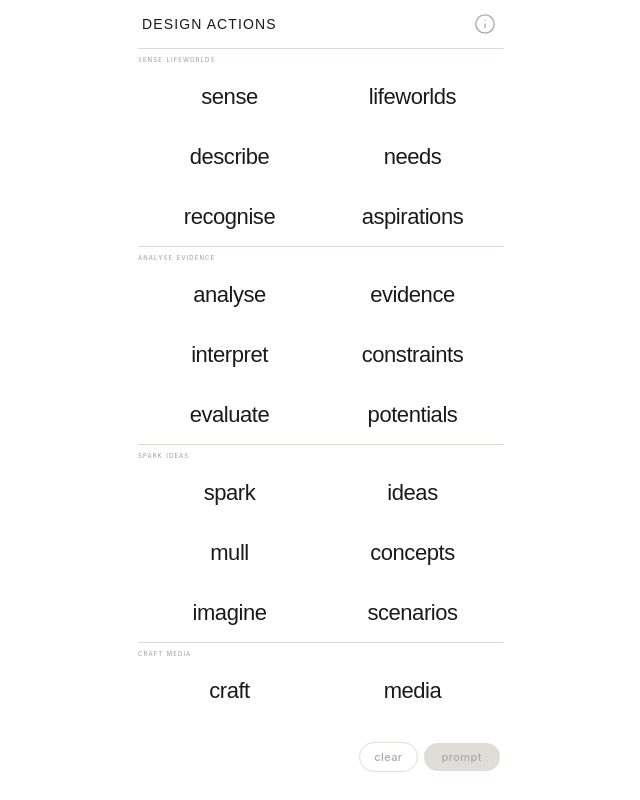
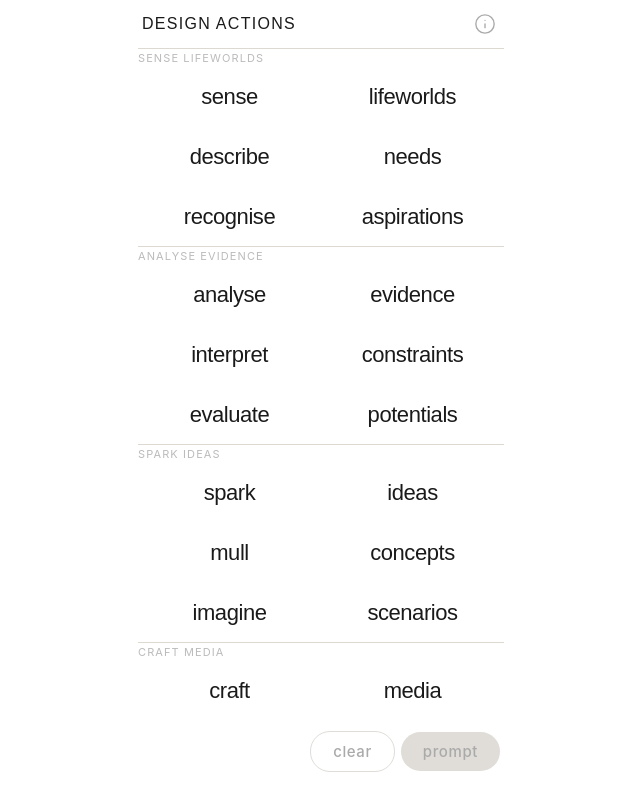
Before and after one commit to stephencairns-hash/Design-Actions, a React (Vite) app: page / in a window 1280 px wide. Shown: the whole page, without its empty margins (319-959 px from the left). Built offline with nearby package versions, Linux system fonts and the light colour scheme.

Commit message:
Increase font sizes and adjust button styles

```diff
--- a/src/App.jsx
+++ b/src/App.jsx
@@ -171,7 +171,7 @@ function GridRow({ cue, contour, pos, group, selCue, selContour, onSelect, openI
           <div style={{ background:g.tint, padding:"14px 18px" }}>
             <div style={{ display:"flex", alignItems:"flex-start", justifyContent:"space-between", gap:12 }}>
               <div style={{ flex:1 }}>
-                <p style={{ fontSize:9, textTransform:"uppercase", letterSpacing:"0.12em", color:"#1a1a1a", opacity:0.5, marginBottom:5, fontFamily:"Inter, sans-serif", textAlign: activeType === "contour" ? "right" : "left" }}>{activeType}</p>
+                <p style={{ fontSize:11, textTransform:"uppercase", letterSpacing:"0.1em", color:"#1a1a1a", opacity:0.5, marginBottom:6, fontFamily:"Inter, sans-serif", textAlign: activeType === "contour" ? "right" : "left" }}>{activeType}</p>
                 <p style={{ fontSize:17, fontStyle:"italic", color:"#1a1a1a", opacity:0.7, lineHeight:1.6, fontFamily:"Georgia, serif", textAlign: activeType === "contour" ? "right" : "left" }}>{activeItem.strap}</p>
               </div>
               <button onClick={() => onOpen(null)} style={{ background:"none", border:"none", color:"#444", fontSize:20, cursor:"pointer", padding:0, flexShrink:0 }}>&#215;</button>
@@ -204,7 +204,7 @@ function FullGrid({ openItem, onOpen, selCue, selContour, onSelect, readOnly, cl
         const contours = CONTOURS.filter(c => c.group === g.id);
         return [
           <div key={g.id + "-label"} style={{ gridColumn:"1/-1", height:18, display:"flex", alignItems:"center" }}>
-            <span style={{ fontSize:9, fontVariant:"small-caps", letterSpacing:"0.12em", color:"#999", fontFamily:"Inter, sans-serif", lineHeight:1 }}>
+            <span style={{ fontSize:11, textTransform:"uppercase", letterSpacing:"0.1em", color:"#bbb", fontFamily:"Inter, sans-serif", lineHeight:1 }}>
               {cues[0].word} {contours[0].word}
             </span>
           </div>,
@@ -414,7 +414,7 @@ export default function DesignActions() {
 
       {/* Fixed header */}
       <div data-header style={{ background:"#fff", padding:"0 16px", height:48, display:"flex", alignItems:"center" }}>
-        <h1 style={{ fontSize:14, fontWeight:500, color:fg, letterSpacing:"0.08em", textTransform:"uppercase", fontFamily:"DM Sans, sans-serif" }}>Design Actions</h1>
+        <h1 style={{ fontSize:16, fontWeight:500, color:fg, letterSpacing:"0.08em", textTransform:"uppercase", fontFamily:"DM Sans, sans-serif" }}>Design Actions</h1>
         <button onClick={() => setShowInfo(true)} style={{ marginLeft:"auto", background:"none", border:"none", cursor:"pointer", color:"#aaa", display:"flex", alignItems:"center", padding:4 }}>
           <svg width="22" height="22" viewBox="0 0 24 24" fill="none" stroke="currentColor" strokeWidth="1.5" strokeLinecap="round" strokeLinejoin="round"><circle cx="12" cy="12" r="10"/><line x1="12" y1="16" x2="12" y2="12"/><line x1="12" y1="8" x2="12.01" y2="8"/></svg>
         </button>
@@ -492,22 +492,22 @@ export default function DesignActions() {
             { label:"+ natural", fn: () => { const idx=NATURAL_PAIRS.findIndex(p=>p.cue.id===selCue?.id); const next=NATURAL_PAIRS[(idx+1)%NATURAL_PAIRS.length]; setSelCue(next.cue); setSelContour(next.contour); }},
             { label:"+ random",  fn: () => { setSelCue(CUES[Math.floor(Math.random()*CUES.length)]); setSelContour(CONTOURS[Math.floor(Math.random()*CONTOURS.length)]); }},
           ].map(t => (
-            <button key={t.label} onClick={t.fn} style={{ fontSize:10, color:"#888", border:"1px solid #e0ddd8", borderRadius:20, padding:"5px 9px", background:"none", cursor:"pointer" }}>{t.label}</button>
+            <button key={t.label} onClick={t.fn} style={{ fontSize:15, color:"#888", border:"1px solid #e0ddd8", borderRadius:20, padding:"10px 22px", background:"none", cursor:"pointer" }}>{t.label}</button>
           ))}
           {screen === "home" && (
             <button onClick={() => { setSelCue(null); setSelContour(null); setOpenItem(null); setClearKey(k => k+1); }}
-              style={{ background:"none", border:"1px solid #e0ddd8", borderRadius:20, padding:"7px 14px", fontSize:11, fontWeight:500, letterSpacing:"0.04em", color:"#aaa", cursor:"pointer" }}>
+              style={{ background:"none", border:"1px solid #e0ddd8", borderRadius:20, padding:"10px 22px", fontSize:15, fontWeight:500, letterSpacing:"0.04em", color:"#aaa", cursor:"pointer" }}>
               clear
             </button>
           )}
           {screen === "home" ? (
             <button onClick={() => { setScreen("prompt"); if (!selCue || !selContour) { setSelCue(NATURAL_PAIRS[0].cue); setSelContour(NATURAL_PAIRS[0].contour); } }}
-              style={{ background: bothSelected ? "#1a1a2e" : "#e0ddd8", color: bothSelected ? "#fff" : "#aaa", border:"none", borderRadius:20, padding:"7px 18px", fontSize:11, fontWeight:500, letterSpacing:"0.04em", cursor:"pointer", transition:"background .25s, color .25s" }}>
+              style={{ background: bothSelected ? "#1a1a2e" : "#e0ddd8", color: bothSelected ? "#fff" : "#aaa", border:"none", borderRadius:20, padding:"10px 22px", fontSize:15, fontWeight:500, letterSpacing:"0.04em", cursor:"pointer", transition:"background .25s, color .25s" }}>
               prompt
             </button>
           ) : (
             <button onClick={() => { setScreen("home"); setSelCue(null); setSelContour(null); setOpenItem(null); }}
-              style={{ background:"#1a1a2e", color:"#fff", border:"none", borderRadius:20, padding:"7px 18px", fontSize:11, fontWeight:500, letterSpacing:"0.04em", cursor:"pointer" }}>
+              style={{ background:"#1a1a2e", color:"#fff", border:"none", borderRadius:20, padding:"10px 22px", fontSize:15, fontWeight:500, letterSpacing:"0.04em", cursor:"pointer" }}>
               &#8592;
             </button>
           )}
```
